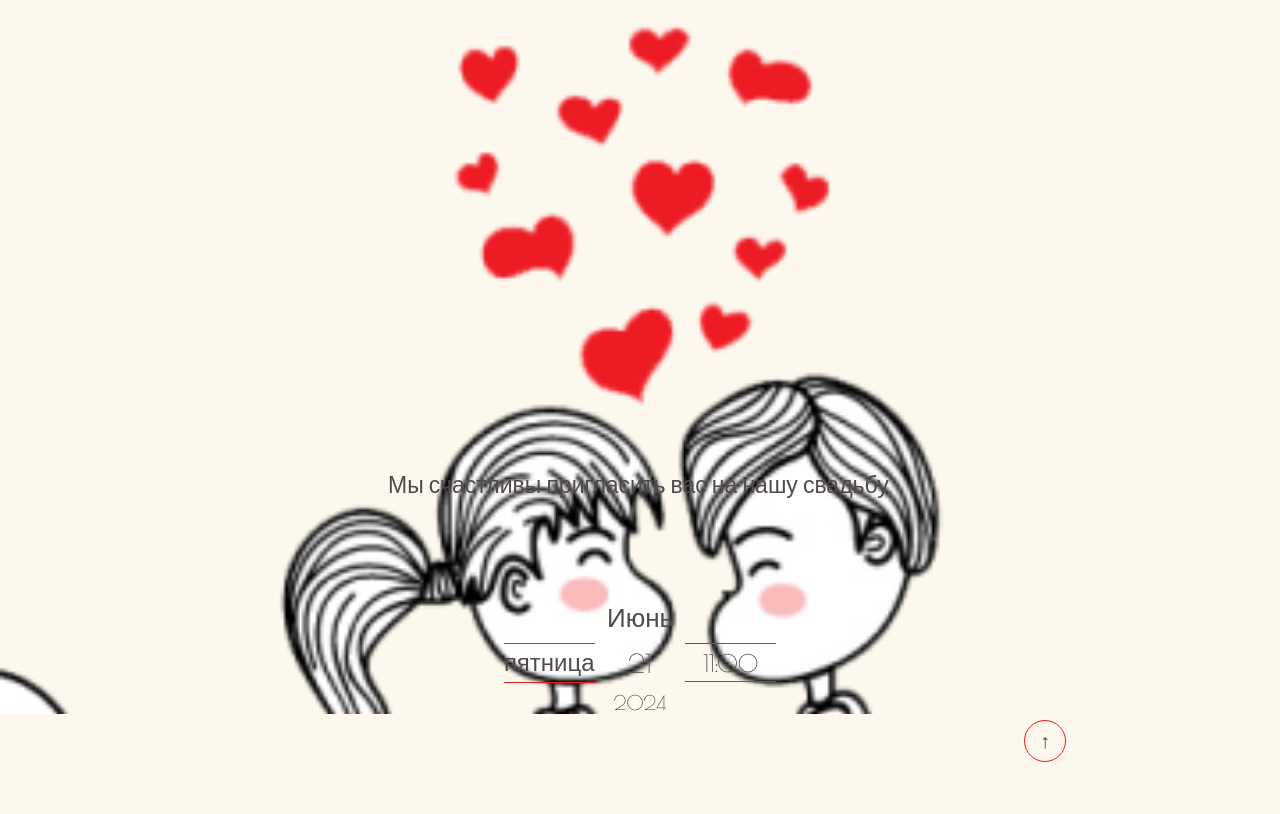
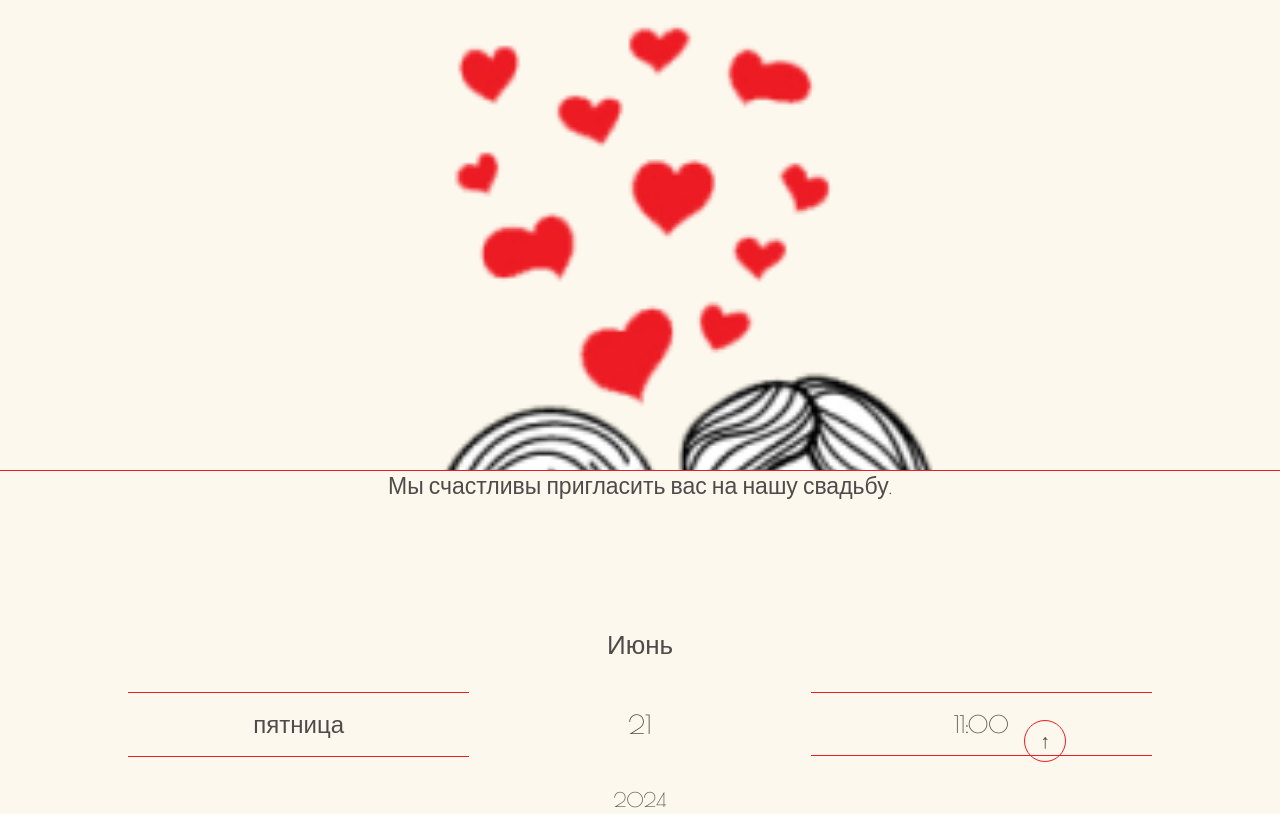
Before and after one commit to AnneBirdie/wedding-heart-pink, a plain HTML site: page index.html in a window 1280 px wide. Shown: the top 814 px of the page. Drawn offline with nearby package versions, Linux system fonts and the light colour scheme.

Commit message:
Update styles.css

```diff
--- a/styles/styles.css
+++ b/styles/styles.css
@@ -74,20 +74,22 @@ a{
 }
 
 .block_1_bottom{
-    width: 80%;
+    width: 100%;
     display: flex;
     flex-direction: column;
     justify-content: center;
     align-content: center;
     align-items: center;
-    /*background: linear-gradient( rgba(252, 248, 237, 0.7), rgba(252, 248, 237, 1));
-    border-top: rgba(223, 193, 121, 1) solid 1px;*/
+    background-color: rgba(252, 248, 237, 1);
+    /*background: linear-gradient( rgba(252, 248, 237, 0.7), rgba(252, 248, 237, 1));*/
+    border-top: rgba(237, 27, 36, 1) solid 1px;
 }
 
 .block_1_bottom_text{
     font-size: 23px;
     text-align: center;
     line-height: 30px;
+    width: 80%;
 }
 
 .block_1_bottom_date{
@@ -97,6 +99,7 @@ a{
     align-content: center;
     align-items: center;
     margin-top: 10%;
+    width: 80%;
 }
 .block_1_bottom_line_1{
     font-size: 26px;
```
